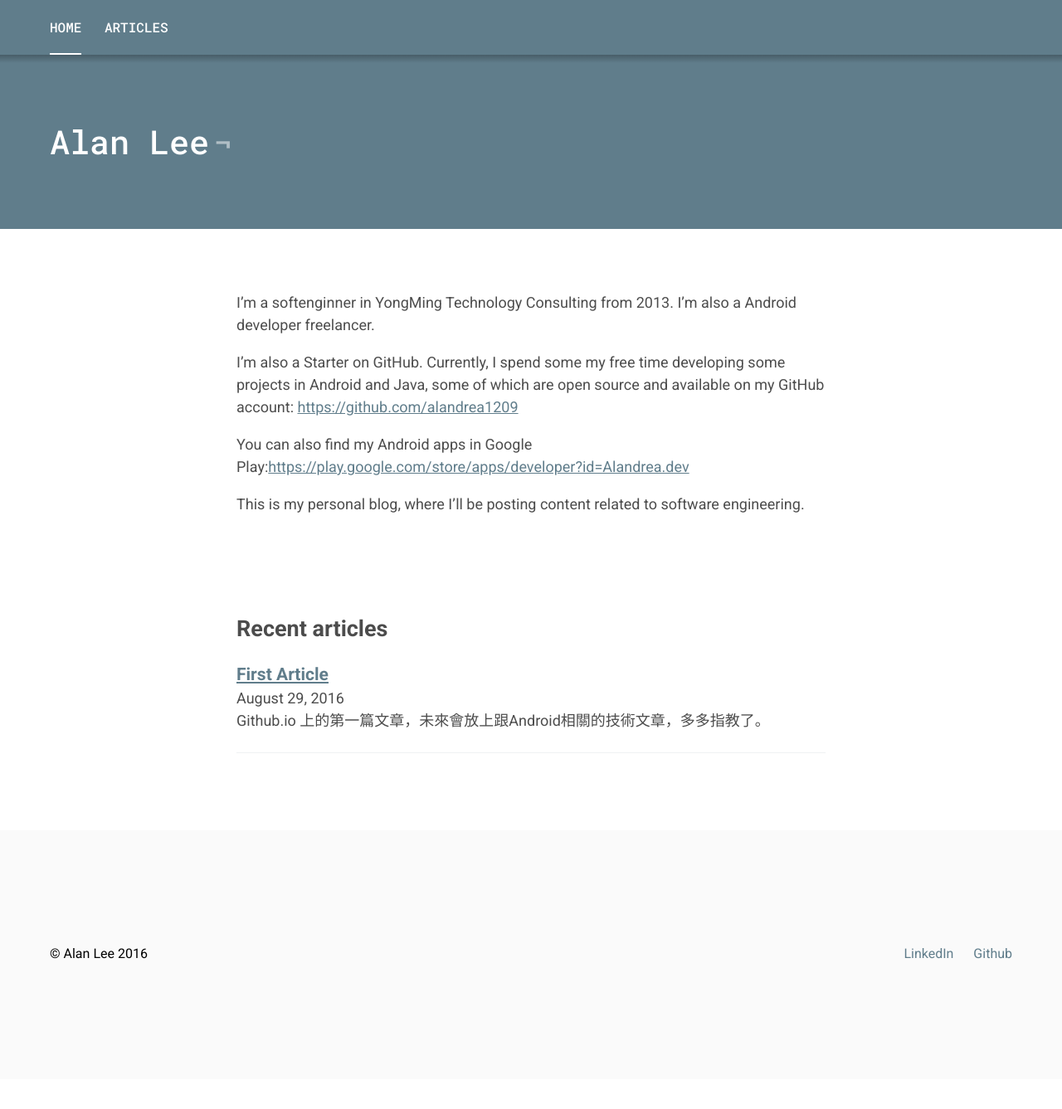
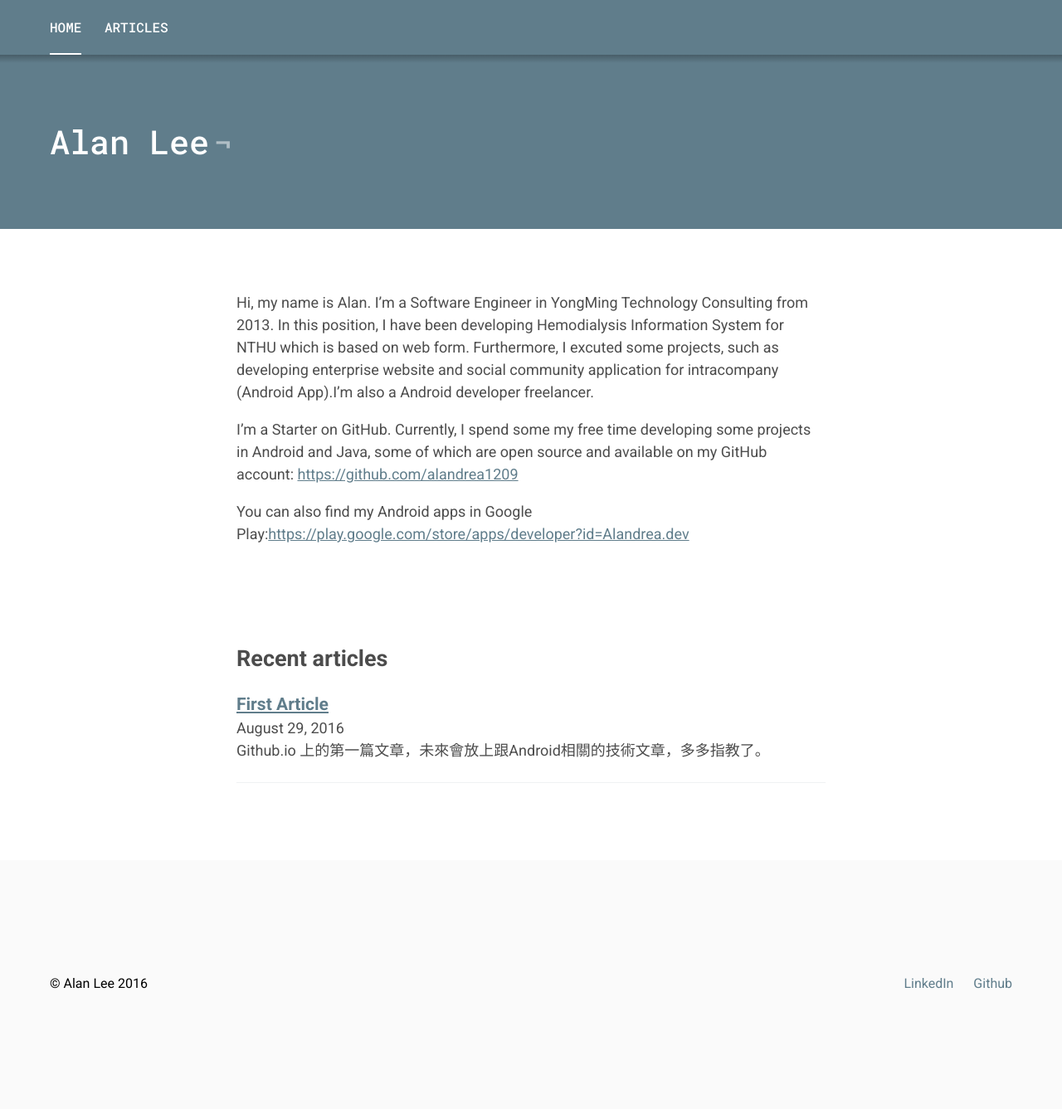
Before and after one commit to Alandrea1209/Alandrea1209.github.io, a Jekyll site: the page built from index.markdown, in a window 1280 px wide. Shown: the whole page at 83% size. Built offline with Jekyll 4.4.1, drawn with Linux system fonts in a browser that asks for light colours; before the commit the page ends 1301 px from its top, so only the background shows below that.

Commit message:
Update index.markdown

```diff
--- a/index.markdown
+++ b/index.markdown
@@ -3,13 +3,11 @@ layout: page
 title: Alan Lee
 ---
 
-I'm a softenginner in YongMing Technology Consulting from 2013. I'm also a Android developer freelancer.
+Hi, my name is Alan. I’m a Software Engineer in YongMing Technology Consulting from 2013. In this position, I have been developing Hemodialysis Information System for NTHU which is based on web form. Furthermore, I excuted some projects, such as developing enterprise website and social community application for intracompany (Android App).I'm also a Android developer freelancer.
 
-I'm also a Starter on GitHub. Currently, I spend some my free time developing some projects in Android and Java, some of which are open source and available on my GitHub account: [https://github.com/alandrea1209](https://github.com/alandrea1209)
+I'm a Starter on GitHub. Currently, I spend some my free time developing some projects in Android and Java, some of which are open source and available on my GitHub account: [https://github.com/alandrea1209](https://github.com/alandrea1209)
 
 You can also find my Android apps in Google Play:[https://play.google.com/store/apps/developer?id=Alandrea.dev](https://play.google.com/store/apps/developer?id=Alandrea.dev)
-
-This is my personal blog, where I'll be posting content related to software engineering.
 
 <!-- ## Heading Level 2
 
```
